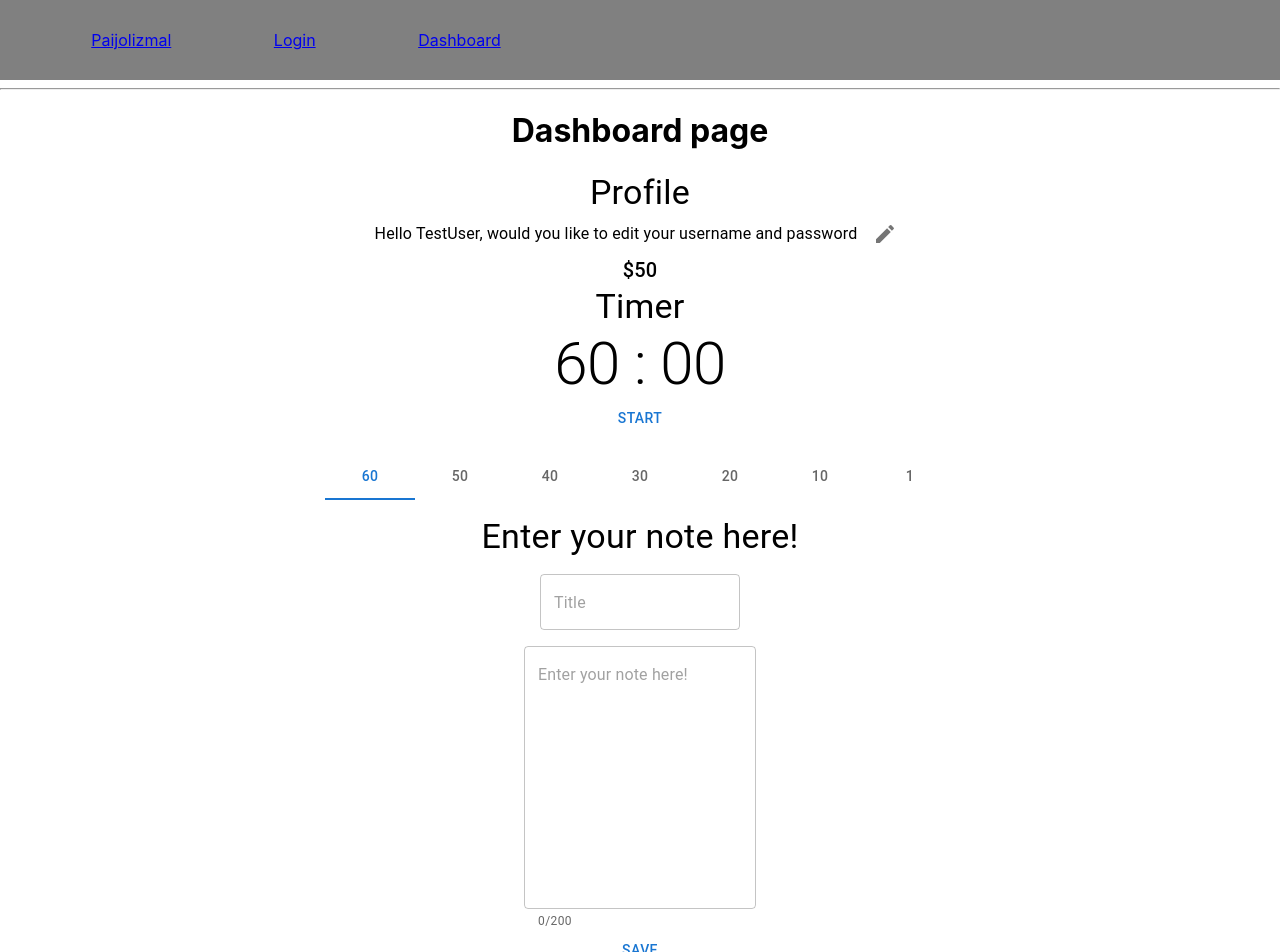
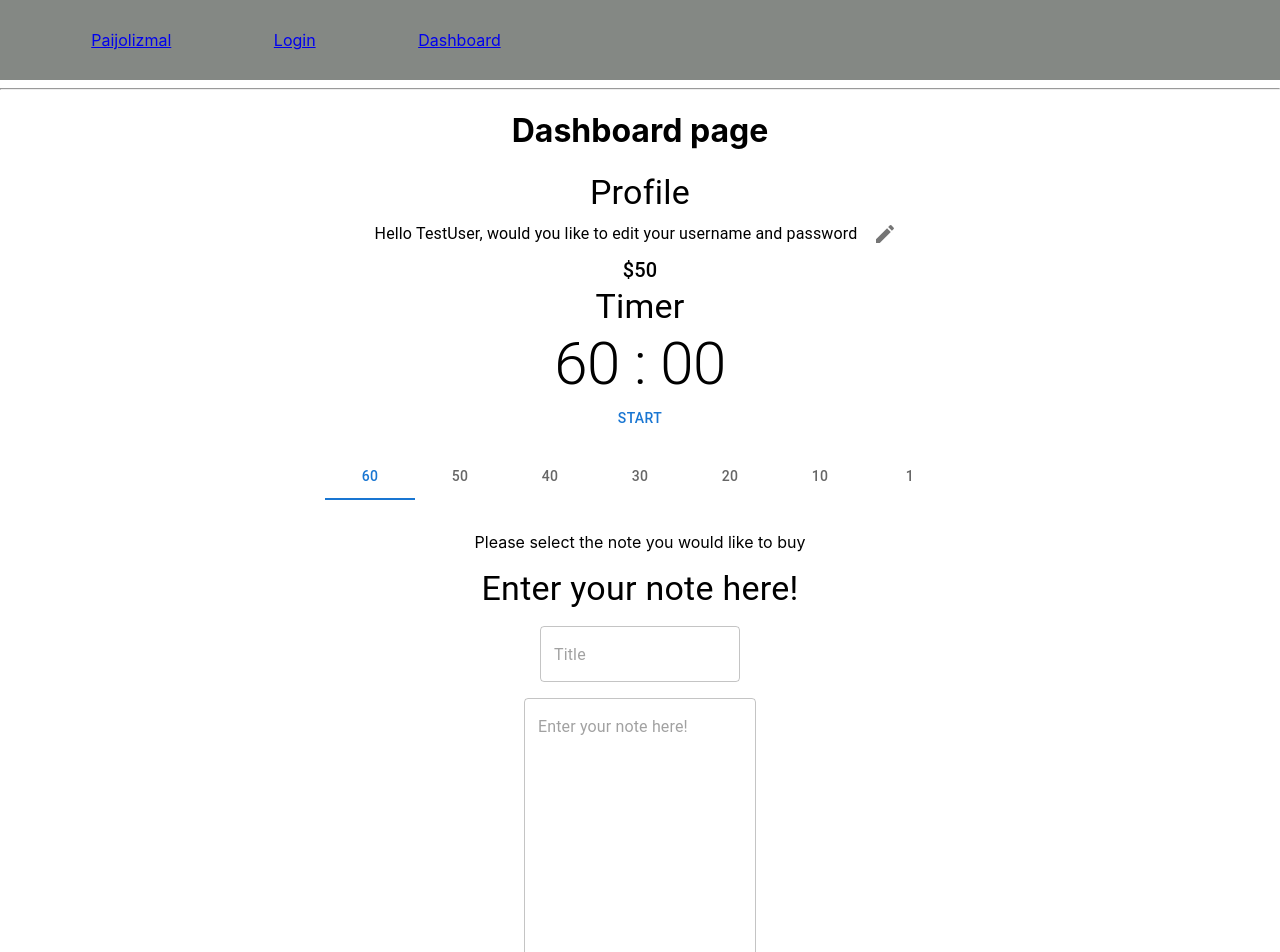
Before and after one commit to J5kinner/PaiJoLizMal, a React (Create React App) app: page /dashboard in a window 1280 px wide. Shown: the top 952 px of the page. Built offline with nearby package versions, Linux system fonts and the light colour scheme.

Commit message:
global colors scss + shop components

```diff
--- /dev/null
+++ b/src/assets/global/_colors.scss
@@ -0,0 +1,2 @@
+$danger: #c00c00;
+$smoke:  #848884;
--- a/src/assets/scss/layout/App.scss
+++ b/src/assets/scss/layout/App.scss
@@ -1,9 +1,11 @@
 /** @license 3120 Group X
   * Copyright (c) 3120 Group X, Inc. and its affiliates.
   *
-  * Authors:
+  * Authors: @J5kinner
   *
   */
+
+  @import '../../global/_colors.scss';
 
 .App {
   text-align: center;
@@ -14,7 +16,7 @@ nav {
   justiy-content: space-around;
   align-items: center;
   min-height: 10vh;
-  background: grey;
+  background: $smoke;
   color: white;
 }
 
--- /dev/null
+++ b/src/components/Shop.js
@@ -0,0 +1,15 @@
+import React from 'react'
+import ShopItem from './ShopItem'
+
+function Shop() {
+    return (
+        <div className="shop">
+            <p>Please select the note you would like to buy</p>
+            <ShopItem/>
+
+
+        </div>
+    )
+}
+
+export default Shop
--- /dev/null
+++ b/src/components/ShopItem.js
@@ -0,0 +1,11 @@
+import React from 'react'
+
+const ShopItem = () => {
+    return (
+        <div className="shop-item">
+
+        </div>
+    )
+}
+
+export default ShopItem
--- a/src/views/Dashboard/DashboardPage.js
+++ b/src/views/Dashboard/DashboardPage.js
@@ -6,6 +6,7 @@
  */
 
  import React, { useState } from "react";
+import Shop from "../../components/Shop";
  import NoteEditor from "./NoteEditor";
  import PomodoroTimer from "./PomodoroTimer";
  import ProfileCard from "./ProfileCard";
@@ -34,7 +35,11 @@
              <h1>Dashboard page</h1>
              <ProfileCard user={user} />
              <PomodoroTimer setUserBalance={setUserBalance} />
+             <div className="shop-front">
+             <Shop/>
              <NoteEditor />
+             </div>
+
          </div>
      );
  }
```
Also changed, not shown: src/assets/scss/components/Shop.scss (added).
